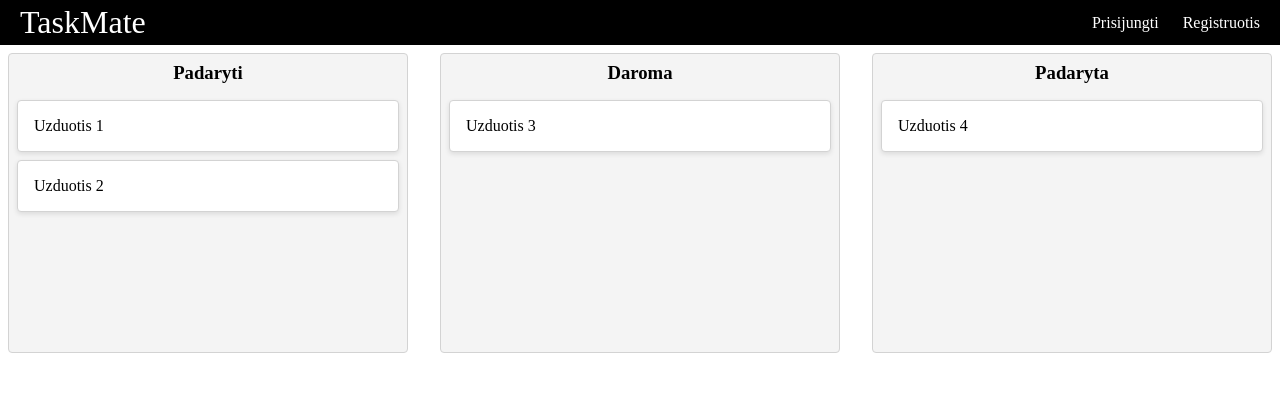
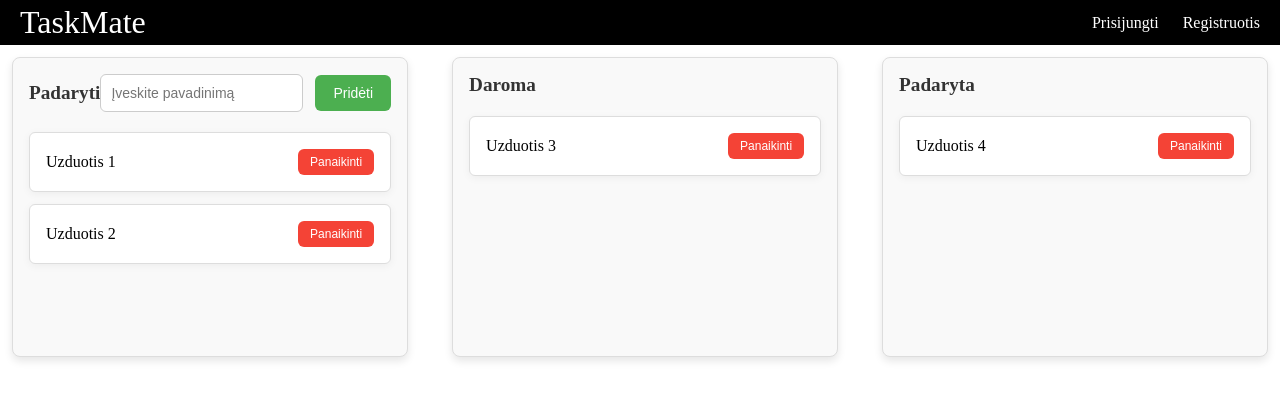
Before and after one commit to reikal1337/task-manager-smk, a Next.js app: page / in a window 1280 px wide. Shown: the top 400 px of the page. Built offline with nearby package versions, Linux system fonts and the light colour scheme; no server answers.

Commit message:
added buttons and styling to taskboard.js

```diff
--- a/src/components/taskboard.css
+++ b/src/components/taskboard.css
@@ -1,36 +1,108 @@
 .task-board {
   display: flex;
   justify-content: space-between;
-  gap: 16px;
+  gap: 20px;
 }
 
 .task-column {
   flex: 1;
-  margin: 8px;
-  border: 1px solid lightgrey;
-  border-radius: 4px;
+  margin: 12px;
+  border: 1px solid #ddd;
+  border-radius: 8px;
   min-height: 300px;
-  padding: 8px;
-  background-color: #f4f4f4;
+  padding: 16px;
+  background-color: #f9f9f9;
   display: flex;
   flex-direction: column;
+  box-shadow: 0 4px 8px rgba(0, 0, 0, 0.1);
+  transition: box-shadow 0.3s ease;
+}
+
+.task-column:hover {
+  box-shadow: 0 6px 12px rgba(0, 0, 0, 0.15);
+}
+
+.task-column-header {
+  display: flex;
+  justify-content: space-between;
+  align-items: center;
+  margin-bottom: 20px;
 }
 
 .task-column h3 {
-  margin-bottom: 16px;
-  text-align: center;
+  margin: 0;
+  font-size: 1.2em;
+  color: #333;
+}
+
+.task-input-container {
+  display: flex;
+  align-items: center;
+  gap: 12px;
+}
+
+.task-input {
+  padding: 10px;
+  border: 1px solid #ccc;
+  border-radius: 6px;
+  flex-grow: 1;
+  font-size: 14px;
+  background-color: #fff;
+  transition: border-color 0.3s ease;
+}
+
+.task-input:focus {
+  border-color: #4CAF50;
+}
+
+.add-task-button {
+  padding: 10px 18px;
+  background-color: #4CAF50;
+  color: white;
+  border: none;
+  border-radius: 6px;
+  cursor: pointer;
+  font-size: 14px;
+  transition: background-color 0.3s ease;
+}
+
+.add-task-button:hover {
+  background-color: #45a049;
 }
 
 .task-item {
   user-select: none;
   padding: 16px;
-  margin: 0 0 8px 0;
-  border: 1px solid lightgrey;
-  border-radius: 4px;
+  margin: 0 0 12px 0;
+  border: 1px solid #ddd;
+  border-radius: 6px;
   background-color: white;
-  box-shadow: 0 2px 5px rgba(0, 0, 0, 0.1);
+  box-shadow: 0 2px 8px rgba(0, 0, 0, 0.05);
+  display: flex;
+  justify-content: space-between;
+  align-items: center;
+  transition: transform 0.3s ease;
+}
+
+.task-item:hover {
+  transform: scale(1.02);
 }
 
 .task-item:active {
   background-color: #f0f0f0;
 }
+
+.remove-task-button {
+  padding: 6px 12px;
+  background-color: #f44336;
+  color: white;
+  border: none;
+  border-radius: 6px;
+  cursor: pointer;
+  font-size: 12px;
+  transition: background-color 0.3s ease;
+}
+
+.remove-task-button:hover {
+  background-color: #d32f2f;
+}
--- a/src/components/taskboard.js
+++ b/src/components/taskboard.js
@@ -27,25 +27,23 @@ const initialTasks = {
 
 function Taskboard() {
   const [tasks, setTasks] = useState(initialTasks);
+  const [newTaskContent, setNewTaskContent] = useState("");
 
   const onDragEnd = ({ source, destination }) => {
     if (!destination) return;
 
+    const sourceItems = Array.from(tasks[source.droppableId].items);
+    const [movedItem] = sourceItems.splice(source.index, 1);
+
     if (source.droppableId === destination.droppableId) {
-      const sourceItems = [...tasks[source.droppableId].items];
-      const [movedItem] = sourceItems.splice(source.index, 1);
       sourceItems.splice(destination.index, 0, movedItem);
-
       setTasks(prev => ({
         ...prev,
         [source.droppableId]: { ...prev[source.droppableId], items: sourceItems }
       }));
     } else {
-      const sourceItems = [...tasks[source.droppableId].items];
-      const destinationItems = [...tasks[destination.droppableId].items];
-      const [movedItem] = sourceItems.splice(source.index, 1);
+      const destinationItems = Array.from(tasks[destination.droppableId].items);
       destinationItems.splice(destination.index, 0, movedItem);
-
       setTasks(prev => ({
         ...prev,
         [source.droppableId]: { ...prev[source.droppableId], items: sourceItems },
@@ -54,15 +52,49 @@ function Taskboard() {
     }
   };
 
+  const addTask = () => {
+    if (!newTaskContent.trim()) return;
+
+    const newTask = { id: `${Date.now()}`, content: newTaskContent };
+    const updatedTasks = { ...tasks };
+    updatedTasks.todo.items.push(newTask);
+    setTasks(updatedTasks);
+    setNewTaskContent("");
+  };
+
+  const removeTask = (taskId, columnId) => {
+    const updatedTasks = { ...tasks };
+    updatedTasks[columnId].items = updatedTasks[columnId].items.filter(item => item.id !== taskId);
+    setTasks(updatedTasks);
+  };
+
   return (
     <div>
       <DragDropContext onDragEnd={onDragEnd}>
         <div className="task-board">
           {Object.entries(tasks).map(([key, { title, items }]) => (
-            <Droppable droppableId={key} key={key}>
+            <Droppable droppableId={key} key={key} isCombineEnabled={false}>
               {(provided) => (
-                <div className="task-column" {...provided.droppableProps} ref={provided.innerRef}>
-                  <h3>{title}</h3>
+                <div
+                  className="task-column"
+                  {...provided.droppableProps}
+                  ref={provided.innerRef}
+                >
+                  <div className="task-column-header">
+                    <h3>{title}</h3>
+                    {key === 'todo' && (
+                      <div className="task-input-container">
+                        <input
+                          type="text"
+                          className="task-input"
+                          value={newTaskContent}
+                          onChange={(e) => setNewTaskContent(e.target.value)}
+                          placeholder="Įveskite pavadinimą"
+                        />
+                        <button className="add-task-button" onClick={addTask}>Pridėti</button>
+                      </div>
+                    )}
+                  </div>
                   {items.map((item, index) => (
                     <Draggable key={item.id} draggableId={item.id} index={index}>
                       {(provided) => (
@@ -73,10 +105,17 @@ function Taskboard() {
                           {...provided.dragHandleProps}
                         >
                           {item.content}
+                          <button
+                            className="remove-task-button"
+                            onClick={() => removeTask(item.id, key)}
+                          >
+                            Panaikinti
+                          </button>
                         </div>
                       )}
                     </Draggable>
                   ))}
+                  {provided.placeholder}
                 </div>
               )}
             </Droppable>
```
Also changed, not shown: 1 other file (tests, documents, lock files or other folders).
